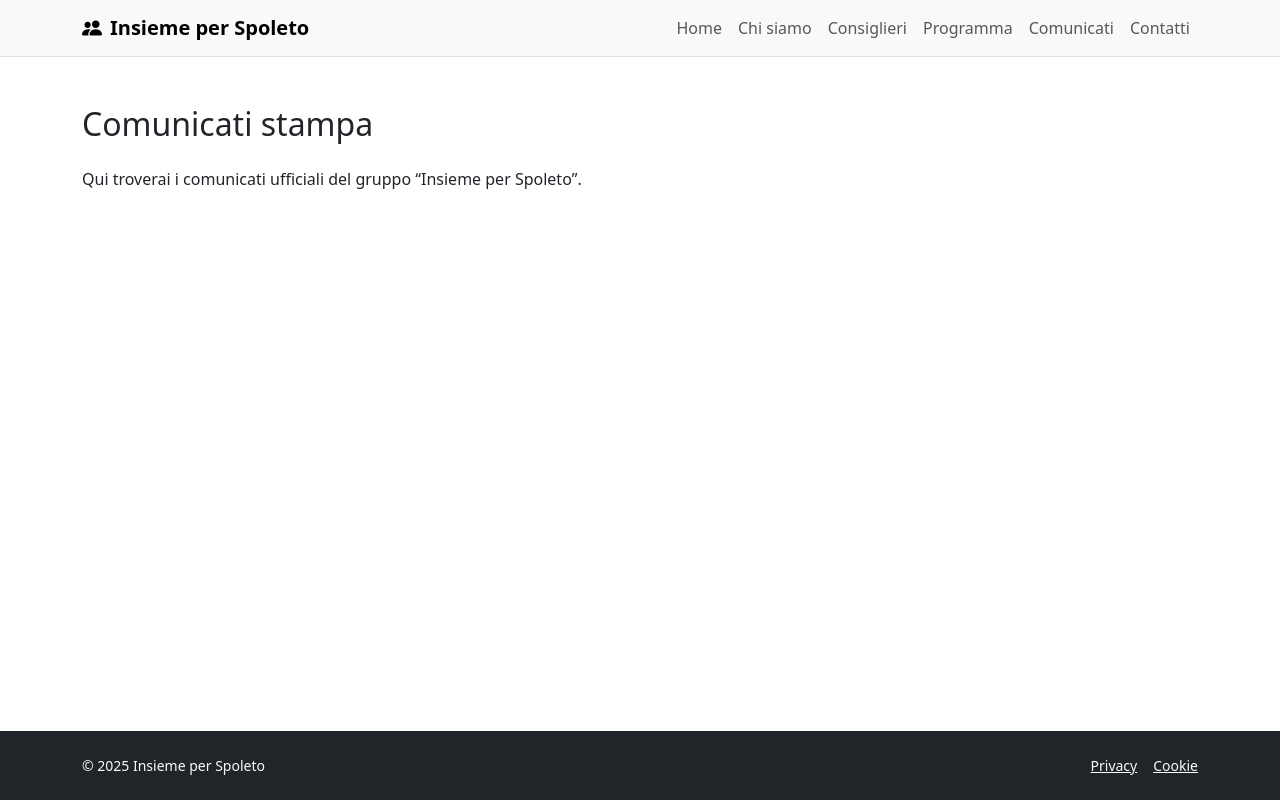
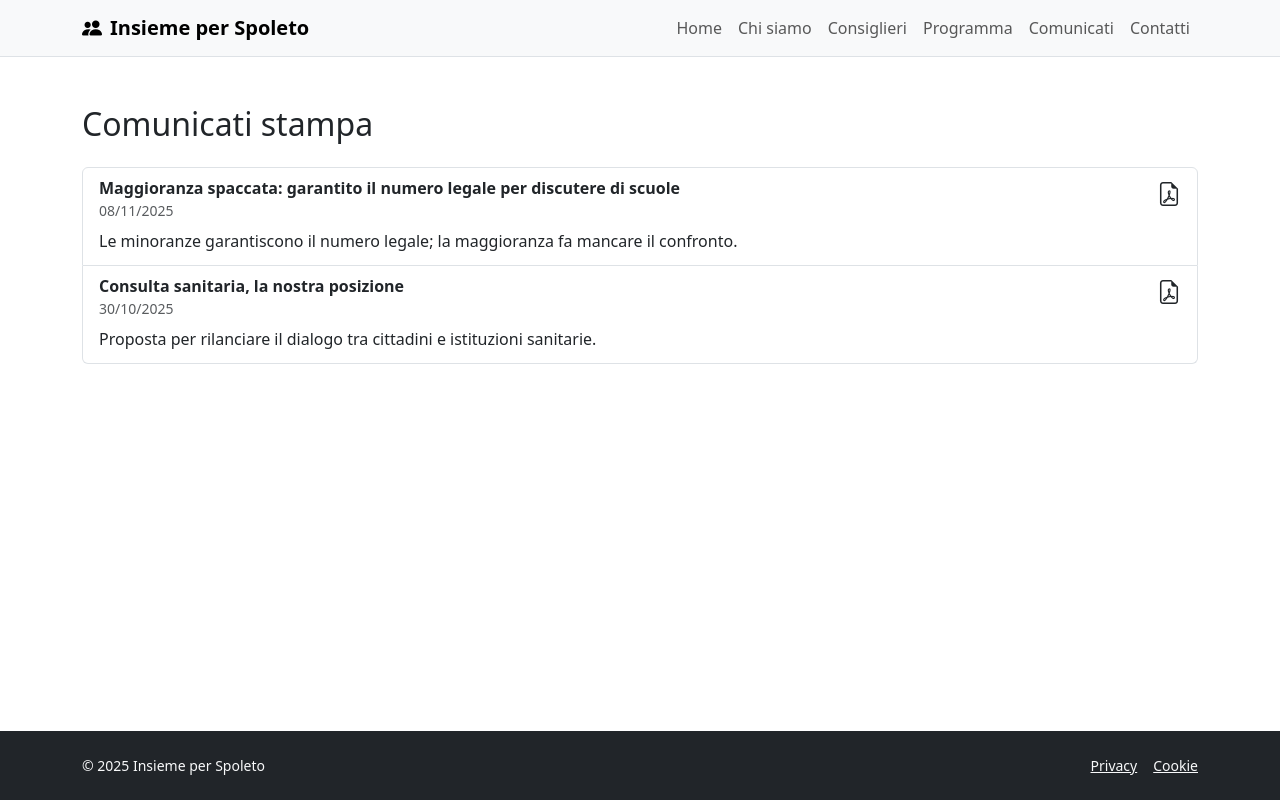
Before and after one commit to Francesco-Matteucci/sito-web, a Vue app: page /comunicati in a window 1280 px wide. Built offline with nearby package versions, Linux system fonts and the light colour scheme.

Commit message:
added Comunicati Stampa section with JSON data

```diff
--- /dev/null
+++ b/src/data/comunicati.json
@@ -0,0 +1,16 @@
+[
+  {
+    "id": "2025-11-08-maggioranza",
+    "title": "Maggioranza spaccata: garantito il numero legale per discutere di scuole",
+    "date": "2025-11-08",
+    "summary": "Le minoranze garantiscono il numero legale; la maggioranza fa mancare il confronto.",
+    "pdfUrl": "/files/2025-11-08-comunicato.pdf"
+  },
+  {
+    "id": "2025-10-30-consulta",
+    "title": "Consulta sanitaria, la nostra posizione",
+    "date": "2025-10-30",
+    "summary": "Proposta per rilanciare il dialogo tra cittadini e istituzioni sanitarie.",
+    "pdfUrl": "/files/2025-10-30-consulta.pdf"
+  }
+]
--- a/src/views/Comunicati.vue
+++ b/src/views/Comunicati.vue
@@ -1,6 +1,39 @@
 <template>
     <div class="container py-5">
         <h1 class="h2 mb-4">Comunicati stampa</h1>
-        <p>Qui troverai i comunicati ufficiali del gruppo “Insieme per Spoleto”.</p>
+
+        <div v-if="loading" class="text-muted">Caricamento…</div>
+
+        <div class="list-group" v-else>
+            <a v-for="c in comunicati" :key="c.id"
+                class="list-group-item list-group-item-action d-flex justify-content-between align-items-start"
+                :href="c.pdfUrl" target="_blank" rel="noopener">
+                <div class="me-3">
+                    <div class="fw-semibold">{{ c.title }}</div>
+                    <div class="small text-muted">{{ formatDate(c.date) }}</div>
+                    <p class="mb-1 mt-2">{{ c.summary }}</p>
+                </div>
+                <i class="bi bi-file-earmark-pdf fs-4"></i>
+            </a>
+        </div>
     </div>
 </template>
+
+<script>
+    import comunicatiData from '../data/comunicati.json'
+
+    export default {
+        data() { return { loading: true, comunicati: [] } },
+        mounted() {
+            // simuliamo una fetch locale
+            this.comunicati = comunicatiData
+            this.loading = false
+        },
+        methods: {
+            formatDate(iso) {
+                const d = new Date(iso)
+                return d.toLocaleDateString('it-IT', { day: '2-digit', month: '2-digit', year: 'numeric' })
+            }
+        }
+    }
+</script>
```
Also changed, not shown: 2 other files (tests, documents, lock files or other folders).
